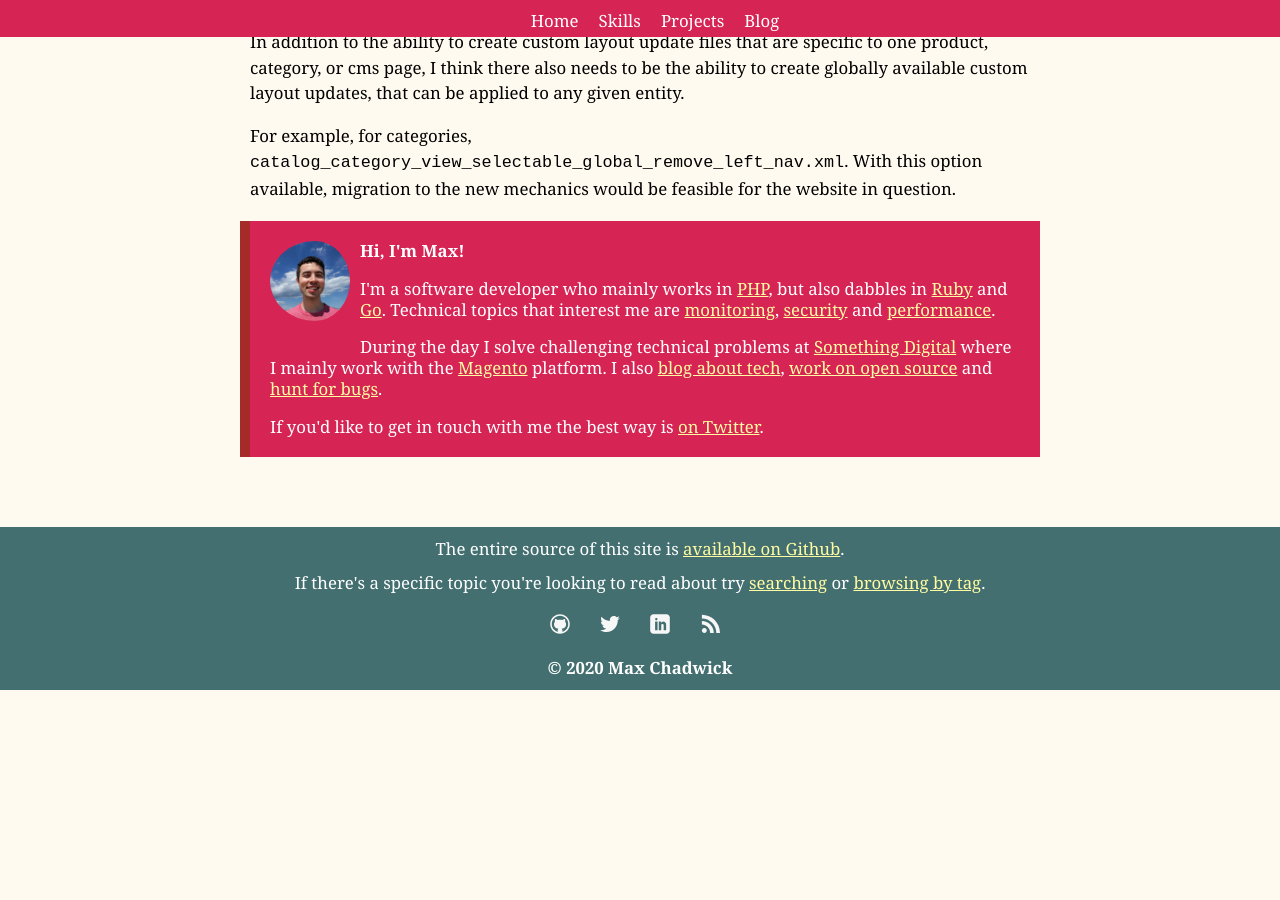
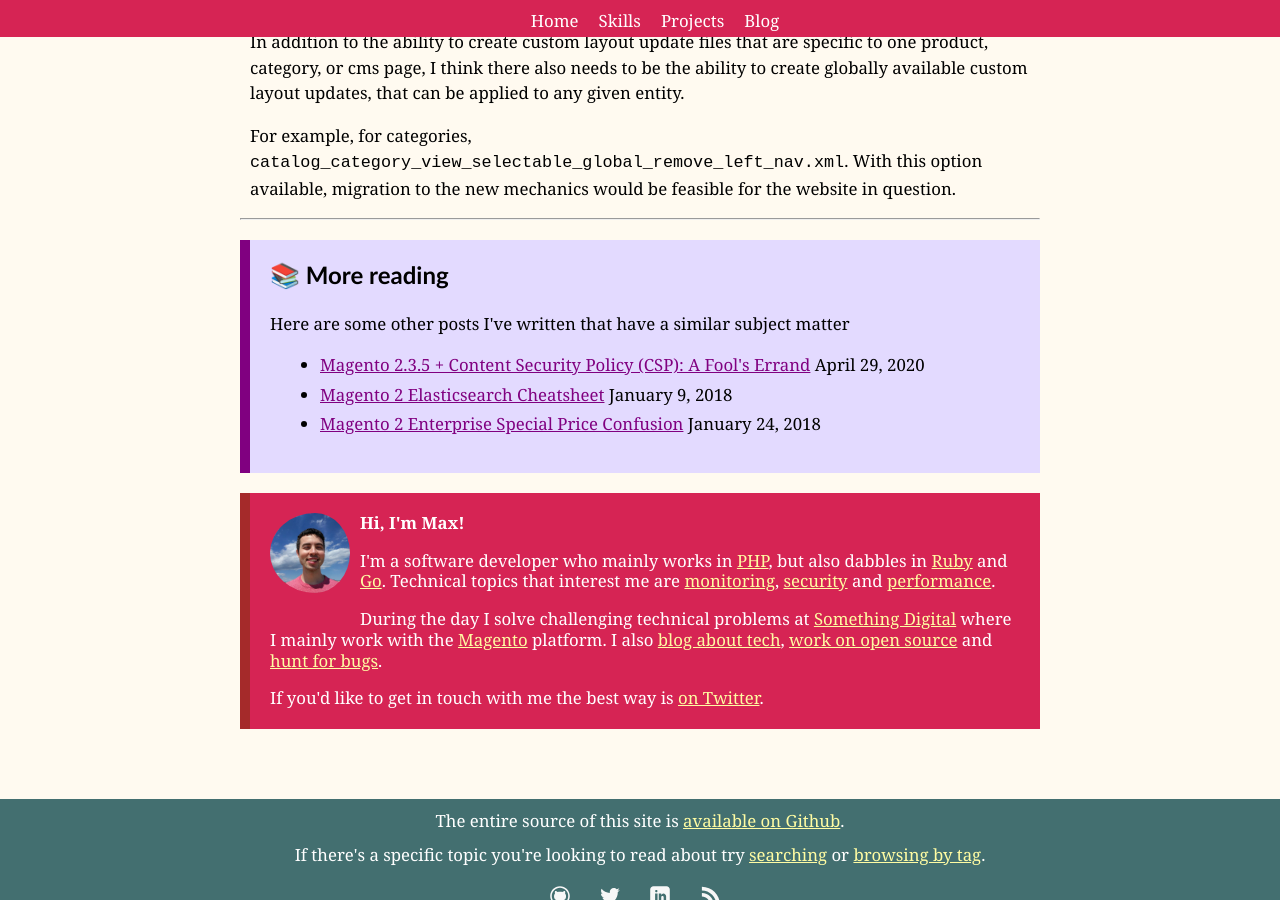
Before and after one commit to mpchadwick/mpchadwick.github.io, a Jekyll site: the page built from _posts/2020-01-30-magento-2-3-4-custom-layout-updates.md, in a window 1280 px wide and 900 px high, scrolled down 3216 px. Built offline with Jekyll 4.4.1, drawn with Linux system fonts in a browser that asks for light colours; emoji names are drawn with the system emoji font; comment, search, counter and statistics services are not loaded; before the commit the page ends 3906 px from its top, so only the background shows below that.

Commit message:
Add related posts to custom layout update post

```diff
--- a/_posts/2020-01-30-magento-2-3-4-custom-layout-updates.md
+++ b/_posts/2020-01-30-magento-2-3-4-custom-layout-updates.md
@@ -4,6 +4,10 @@ title: WTF Happened to Custom Layout Updates in Magento v2.3.4
 date: January 30, 2020
 image: /img/blog/magento-2-3-4-custom-layout-updates/magento-2-3-3-category-edit-design-tab@2x.png
 tags: [Magento]
+related_posts:
+- "Magento 2.3.5 + Content Security Policy (CSP): A Fool's Errand"
+- "Magento 2 Elasticsearch Cheatsheet"
+- "Magento 2 Enterprise Special Price Confusion"
 ---
 
 In versions on Magento prior to v2.3.4, users had the ability to add custom layout updates to category, product and cms pages via a textarea input from the Magento admin panel.
```
